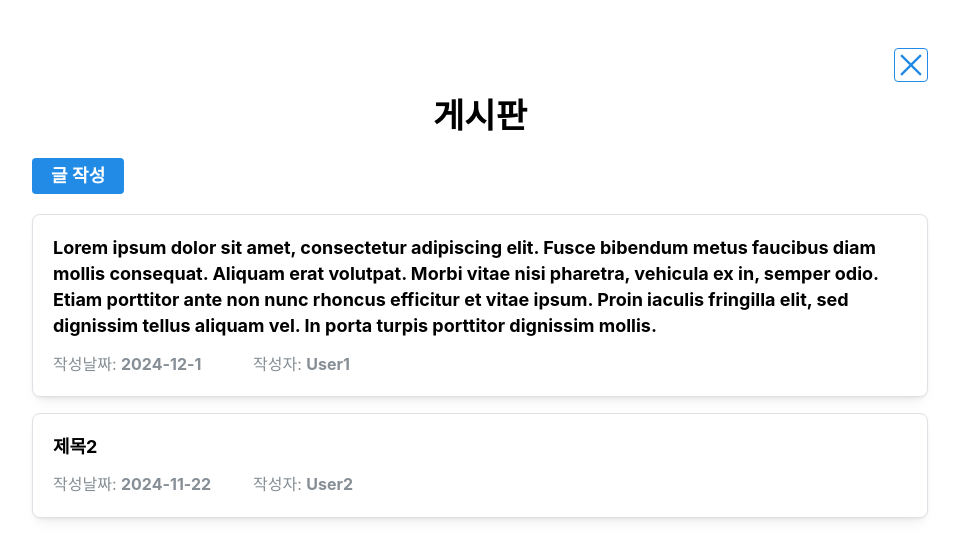
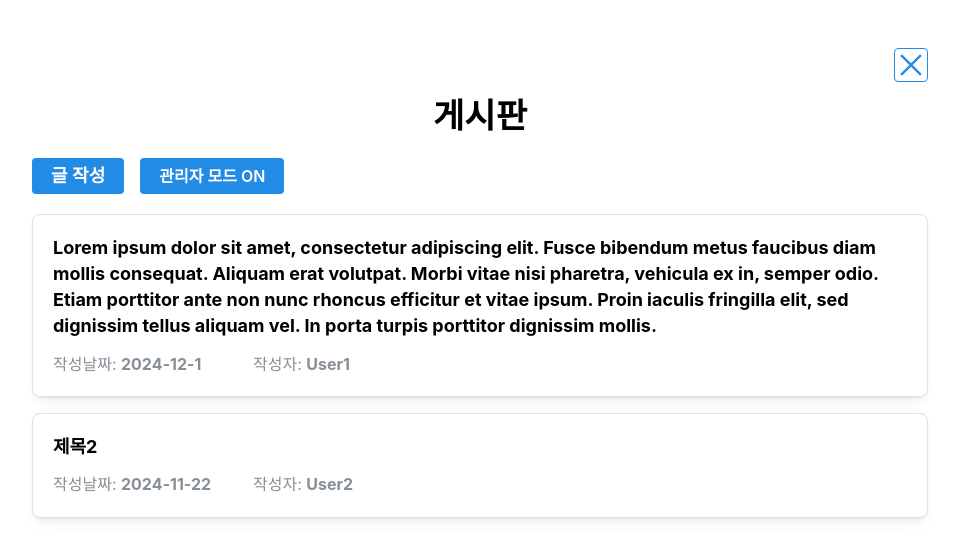
Before and after one commit to moon8603/Software-Enginnering-Project_SoftWizards, a React (Vite) app in the folder interactive-map/: page /forumpage in a window 1280 px wide. Shown: the top 560 px of the page, without its empty margins (160-1119 px from the left). Built offline with nearby package versions, Linux system fonts and the light colour scheme.

Commit message:
[IS-13] Move admin toggle button to main forum page

```diff
--- a/interactive-map/src/components/PostDetail.jsx
+++ b/interactive-map/src/components/PostDetail.jsx
@@ -20,12 +20,6 @@ const PostDetail = ({ props }) => {
 
   // Zustand store
   const isAdmin = useStore((state) => state.isAdmin);
-  const setAdmin = useStore((state) => state.setAdmin);
-
-  // Toggle admin mode for testing
-  const toggleAdminMode = () => {
-    setAdmin(!isAdmin);
-  };
 
   // Handle comment submission
   const handleCommentSubmit = () => {
@@ -51,10 +45,8 @@ const PostDetail = ({ props }) => {
   return (
     <div>
       <Stack>
-        <Group spacing="sm">
-          <Button onClick={toggleAdminMode} fz="md">
-            {isAdmin ? "관리자 모드 OFF" : "관리자 모드 ON"}
-          </Button>
+        <Group>
+
           {isAdmin && (
             <Button onClick={() => setIsCommenting(true)} fz="md">
               댓글 작성
--- a/interactive-map/src/components/PostLine.jsx
+++ b/interactive-map/src/components/PostLine.jsx
@@ -26,6 +26,8 @@ const PostLine = () => {
   const [newPostContent, setNewPostContent] = useState("");
 
   const isAdmin = useStore((state) => state.isAdmin);
+  const setAdmin = useStore((state) => state.setAdmin);
+
 
   // Fetch posts from mock data
   useEffect(() => {
@@ -40,6 +42,11 @@ const PostLine = () => {
       .catch((error) => console.error(error));
   }, []);
 
+
+  // Toggle admin mode for testing
+  const toggleAdminMode = () => {
+    setAdmin(!isAdmin);
+  };
 
   // Handle title click
   const handleTitleClick = (post) => {
@@ -134,6 +141,10 @@ const PostLine = () => {
           >
             글 작성
           </Button>
+
+          <Button onClick={toggleAdminMode} fz="md">
+            {isAdmin ? "관리자 모드 OFF" : "관리자 모드 ON"}
+          </Button>
           <Text size="xl" color="dimmed">
             게시물 없음
           </Text>
@@ -149,6 +160,9 @@ const PostLine = () => {
             fullWidth={false}
           >
             글 작성
+          </Button>
+          <Button onClick={toggleAdminMode} fz="md" className="postline-button-admin">
+            {isAdmin ? "관리자 모드 OFF" : "관리자 모드 ON"}
           </Button>
           <Stack spacing="md">
             {posts.map((post) => (
--- a/interactive-map/src/index.css
+++ b/interactive-map/src/index.css
@@ -52,8 +52,11 @@
 .postline-title:hover {
   color: #228be6;
 }
-.postline-button {
+.postline-button, .postline-button-admin {
   margin-bottom: 20px;
+}
+.postline-button-admin {
+  margin-left: 1rem;
 }
 .postline-group-div {
   margin-right: auto;
```
